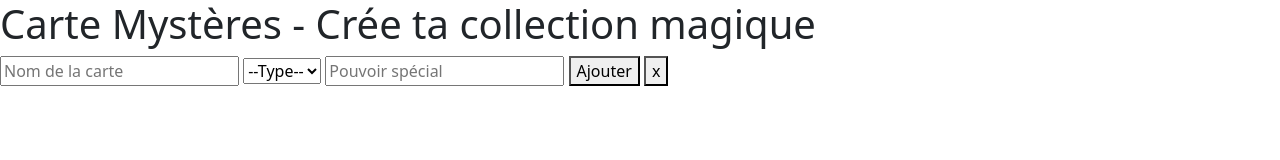
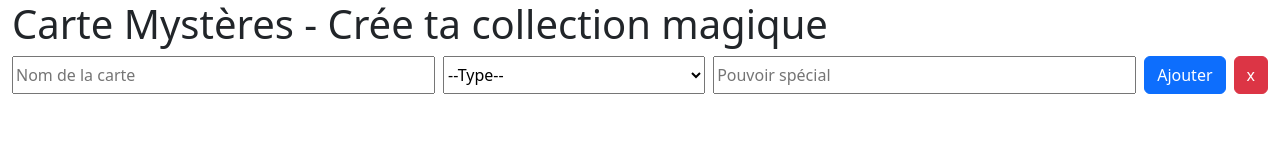
Before and after one commit to Alexandre-Mateos/card-generator, a website: page index.html in a window 1280 px wide. Drawn offline with nearby package versions, Linux system fonts and the light colour scheme.

Commit message:
ajout de style

```diff
--- a/assets/scripts/script.js
+++ b/assets/scripts/script.js
@@ -87,8 +87,6 @@ function displayCard() {
         break;
     }
 
-
-
     // affichage de la lige pouvoir
     let paraCardPower = document.createElement("p");
     paraCardPower.innerHTML = `Pouvoir : ${arrayCollection[i].power}`;
--- a/index.html
+++ b/index.html
@@ -1,18 +1,20 @@
 <!DOCTYPE html>
 <html lang="en">
   <head>
-    <meta charset="UTF-8">
-    <meta name="viewport" content="width=device-width, initial-scale=1.0">
+    <meta charset="UTF-8" />
+    <meta name="viewport" content="width=device-width, initial-scale=1.0" />
     <title>Document</title>
     <script src="assets/scripts/script.js" defer></script>
-    <link rel="stylesheet" href="assets/style/mon-style.css">
-    <link rel="stylesheet" href="./node_modules/bootstrap/dist/css/bootstrap.min.css">
+    <link rel="stylesheet" href="assets/style/mon-style.css" />
+    <link
+      rel="stylesheet"
+      href="./node_modules/bootstrap/dist/css/bootstrap.min.css" />
   </head>
-<body>
+  <body class="container-fluid">
     <h1>Carte Mystères - Crée ta collection magique</h1>
-    <form id="formulaire" class="">
-        <input type="text" placeholder="Nom de la carte" id="nom-carte">
-        <select id="type-carte">
+    <form id="formulaire" class="d-flex gap-2">
+      <input type="text" placeholder="Nom de la carte" id="nom-carte" class="flex-grow-1"/>
+      <select id="type-carte" class="flex-grow-1">
         <option value="">--Type--</option>
         <option value="Feu">Feu</option>
         <option value="Eau">Eau</option>
@@ -20,10 +22,10 @@
         <option value="Air">Air</option>
         <option value="Magie">Magie</option>
       </select>
-        <input type="text" placeholder="Pouvoir spécial" id="pouvoir-carte">
-        <button type="submit">Ajouter</button>
-        <button id="delete">x</button>
+      <input type="text" placeholder="Pouvoir spécial" id="pouvoir-carte" class="flex-grow-1"/>
+      <button type="submit" class="btn btn-primary">Ajouter</button>
+      <button id="delete" class="btn btn-danger">x</button>
     </form>
-    <div id="affichage-cartes" class="d-flex"></div>
+    <div id="affichage-cartes" class="d-flex gap-3 p-2 flex-wrap"></div>
   </body>
 </html>
```
Also changed, not shown: assets/style/mon-style.css (line endings or trailing spaces). Lines whose indentation alone changed are shown as unchanged.
